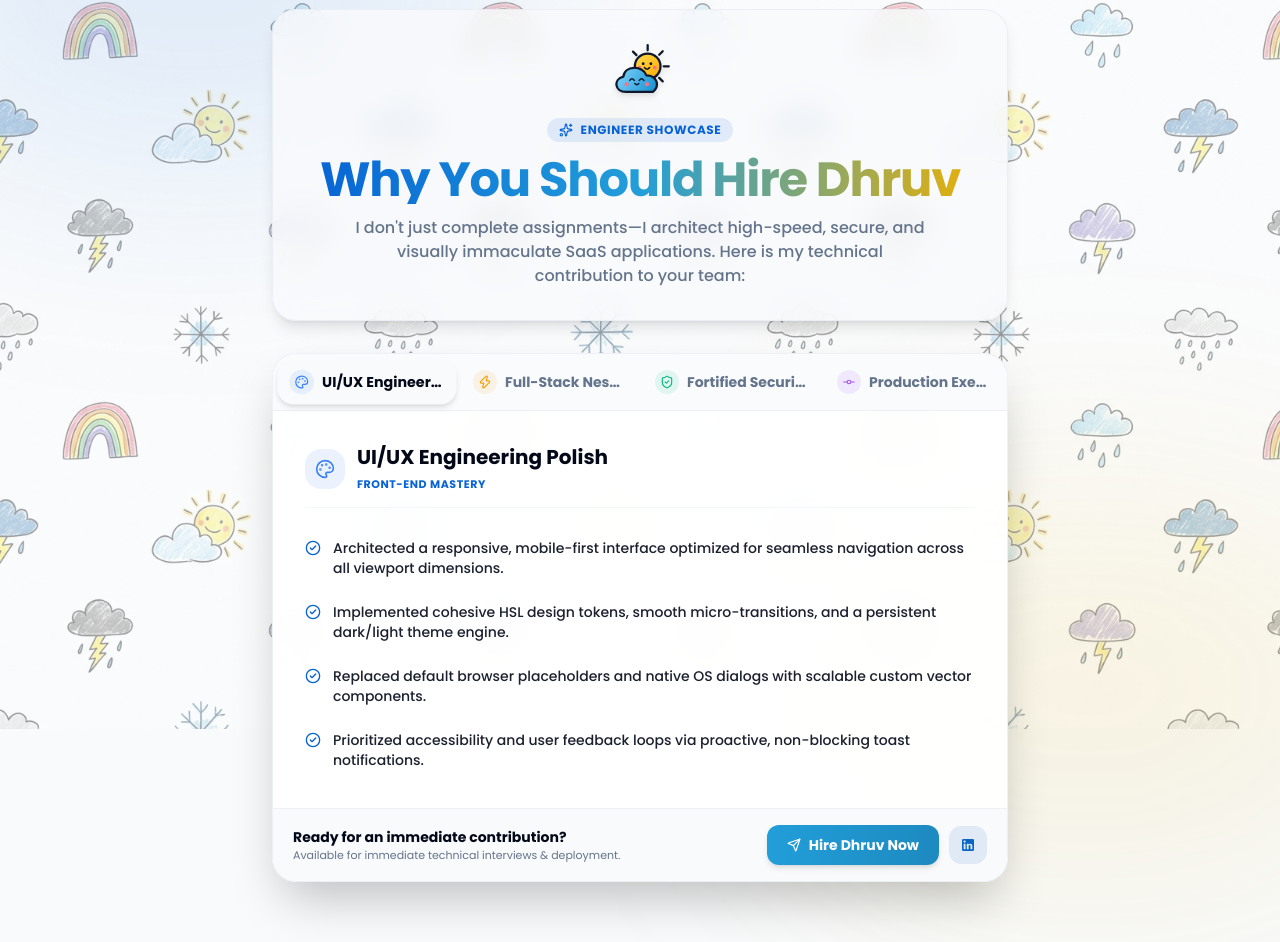
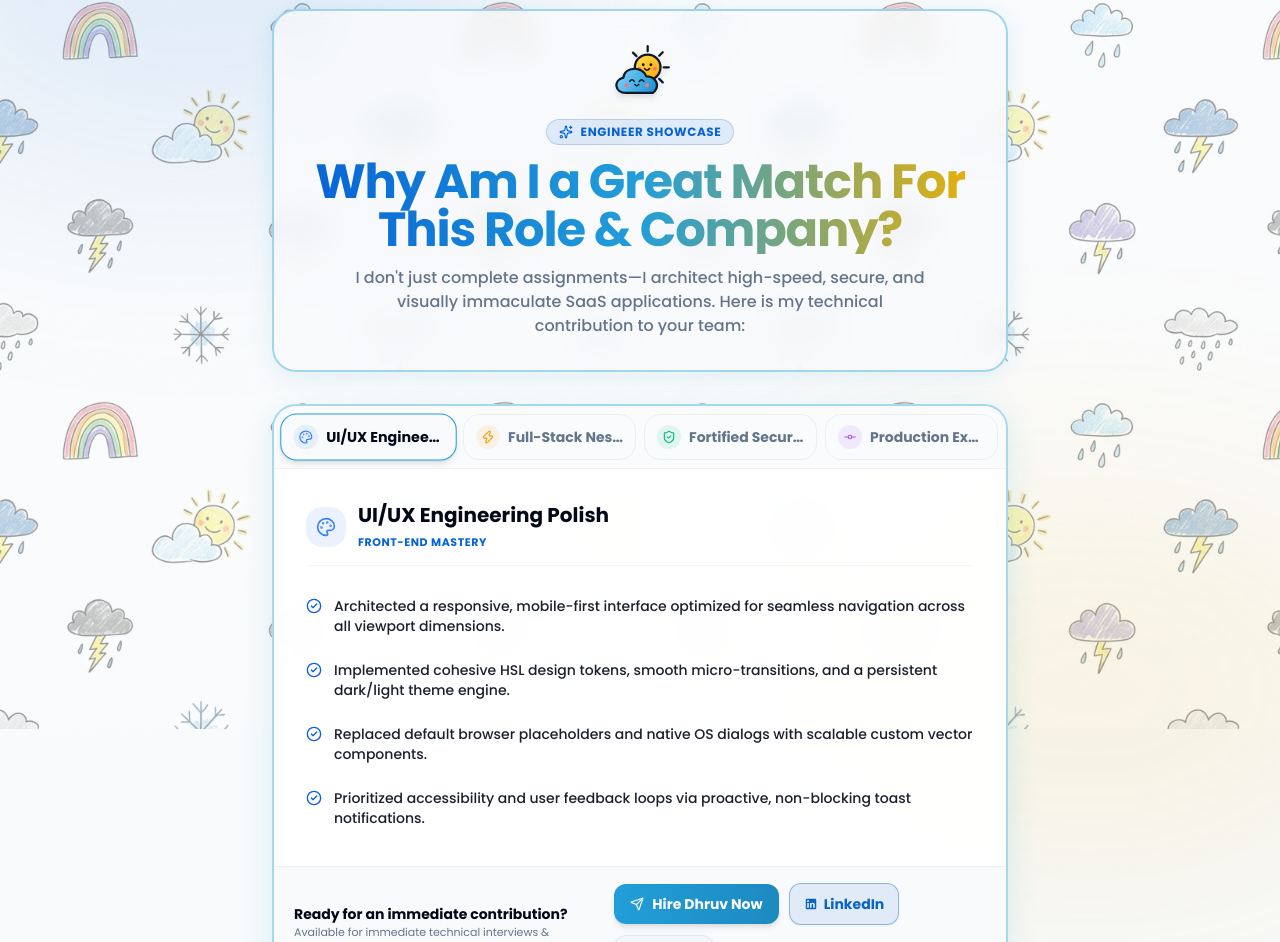
Before and after one commit to dhruvdaberao/WeatherGuard, a React (Vite) app in the folder weatherguard/admin/: page /hire-me in a window 1280 px wide. Shown: the part 71-1013 px from the top of the page. Built offline with nearby package versions, Linux system fonts and the light colour scheme; no server answers.

Commit message:
feat: enhance HireMePage with bluish glow borders, explicit pill tab borders, updated engineering match headline, theme toggle pill wrapper, and full LinkedIn and GitHub action buttons

```diff
--- a/weatherguard/admin/src/pages/HireMePage.tsx
+++ b/weatherguard/admin/src/pages/HireMePage.tsx
@@ -70,7 +70,9 @@ export function HireMePage() {
   return (
     <div className="min-h-[100dvh] flex flex-col justify-between bg-background text-foreground relative overflow-x-hidden font-sans">
       <div className="fixed top-3 right-3 sm:top-4 sm:right-4 z-50">
-        <ThemeToggle />
+        <div className="p-1 rounded-full bg-background/80 backdrop-blur-md border border-border/50 shadow-sm flex items-center justify-center">
+          <ThemeToggle />
+        </div>
       </div>
       <div className="fixed top-3 left-3 sm:top-4 sm:left-4 z-50">
         <Link to="/login" className="flex items-center gap-2 text-muted-foreground hover:text-foreground transition-colors px-3 py-1.5 rounded-full bg-background/80 backdrop-blur-md border border-border/50 shadow-sm text-xs sm:text-sm">
@@ -86,27 +88,27 @@ export function HireMePage() {
       </div>
 
       <main className="relative z-10 w-full max-w-3xl mx-auto px-4 py-14 sm:py-20 flex flex-col items-center flex-1 justify-center">
-        {/* Header Title with Frosted Glass Backdrop for Perfect Readability */}
-        <div className="text-center space-y-3 bg-background/85 backdrop-blur-md p-6 sm:p-8 rounded-3xl border border-border/60 shadow-lg mb-6 sm:mb-8 animate-in fade-in slide-in-from-top-6 duration-500 w-full">
+        {/* Header Title with Frosted Glass Backdrop and Bluish Glow Border */}
+        <div className="text-center space-y-3 bg-background/85 backdrop-blur-md p-6 sm:p-8 rounded-3xl border-2 border-[#229ED9]/40 dark:border-[#229ED9]/50 shadow-[0_4px_25px_rgba(34,158,217,0.12)] mb-6 sm:mb-8 animate-in fade-in slide-in-from-top-6 duration-500 w-full">
           <div className="flex justify-center">
             <Logo className="w-14 h-14 sm:w-16 sm:h-16 text-slate-900 dark:text-slate-100 drop-shadow-md transition-transform duration-500 hover:scale-110" />
           </div>
-          <div className="inline-flex items-center gap-2 px-3 py-1 rounded-full bg-primary/10 text-primary text-xs font-bold uppercase tracking-wider">
+          <div className="inline-flex items-center gap-2 px-3 py-1 rounded-full bg-primary/10 text-primary text-xs font-bold uppercase tracking-wider border border-primary/20">
             <Sparkles className="w-3.5 h-3.5" /> Engineer Showcase
           </div>
           <h1 className="text-2xl sm:text-4xl md:text-5xl font-extrabold tracking-tight bg-gradient-to-r from-primary via-[#229ED9] to-secondary bg-clip-text text-transparent">
-            Why You Should Hire Dhruv
+            Why Am I a Great Match For This Role & Company?
           </h1>
           <p className="text-xs sm:text-sm md:text-base text-muted-foreground max-w-xl mx-auto leading-relaxed font-medium">
             I don't just complete assignments—I architect high-speed, secure, and visually immaculate SaaS applications. Here is my technical contribution to your team:
           </p>
         </div>
 
-        {/* Interactive Compact Switcher Card */}
-        <div className="w-full bg-card/95 backdrop-blur-xl rounded-3xl border border-border/60 shadow-2xl overflow-hidden animate-in fade-in zoom-in-95 duration-500">
+        {/* Interactive Compact Switcher Card with Bluish Glow Border */}
+        <div className="w-full bg-card/95 backdrop-blur-xl rounded-3xl border-2 border-[#229ED9]/40 dark:border-[#229ED9]/50 shadow-[0_8px_30px_rgba(34,158,217,0.15)] overflow-hidden animate-in fade-in zoom-in-95 duration-500">
 
-          {/* Tab Navigation */}
-          <div className="grid grid-cols-2 sm:grid-cols-4 border-b border-border/50 bg-muted/40 p-1.5 gap-1.5">
+          {/* Tab Navigation with Explicit Pill Borders */}
+          <div className="grid grid-cols-2 sm:grid-cols-4 border-b border-border/50 bg-muted/40 p-2 gap-2">
             {CATEGORIES.map(cat => {
               const Icon = cat.icon;
               const isActive = activeTab === cat.id;
@@ -114,10 +116,10 @@ export function HireMePage() {
                 <button
                   key={cat.id}
                   onClick={() => setActiveTab(cat.id)}
-                  className={`flex items-center justify-center sm:justify-start gap-2 px-3 py-2.5 rounded-2xl text-xs sm:text-sm font-bold transition-all duration-200 ${
+                  className={`flex items-center justify-center sm:justify-start gap-2 px-3 py-2.5 rounded-2xl text-xs sm:text-sm font-bold transition-all duration-200 border ${
                     isActive
-                      ? 'bg-background text-foreground shadow-md scale-[1.02]'
-                      : 'text-muted-foreground hover:text-foreground hover:bg-background/50'
+                      ? 'bg-background text-foreground border-[#229ED9] shadow-md scale-[1.02]'
+                      : 'border-border/60 text-muted-foreground hover:text-foreground hover:bg-background/50 hover:border-border'
                   }`}
                 >
                   <div className={`w-6 h-6 rounded-lg flex items-center justify-center shrink-0 ${cat.bgColor}`}>
@@ -160,23 +162,34 @@ export function HireMePage() {
               <div className="text-[11px] text-muted-foreground">Available for immediate technical interviews & deployment.</div>
             </div>
 
-            <div className="flex items-center gap-2.5 w-full sm:w-auto">
+            <div className="flex flex-wrap items-center gap-2.5 w-full sm:w-auto">
               <a
                 href="mailto:dhruvdaberao777@gmail.com?subject=Interview%20Invitation%20-%20AI47Labs"
-                className="flex-1 sm:flex-initial inline-flex items-center justify-center gap-2 px-5 py-2.5 rounded-xl bg-gradient-to-r from-[#229ED9] to-[#1d8ac0] text-white font-bold text-xs sm:text-sm shadow-md hover:shadow-lg transition-all active:scale-95"
+                className="flex-1 sm:flex-initial inline-flex items-center justify-center gap-2 px-4 py-2.5 rounded-xl bg-gradient-to-r from-[#229ED9] to-[#1d8ac0] text-white font-bold text-xs sm:text-sm shadow-md hover:shadow-lg transition-all active:scale-95"
               >
-                <Send className="w-3.5 h-3.5" /> Hire Dhruv Now
+                <Send className="w-3.5 h-3.5 shrink-0" /> Hire Dhruv Now
               </a>
               <a
                 href="https://linkedin.com/in/dhruvdaberao"
                 target="_blank"
                 rel="noopener noreferrer"
-                className="inline-flex items-center justify-center p-2.5 rounded-xl border border-border bg-[#0A66C2]/10 hover:bg-[#0A66C2]/20 transition-colors text-[#0A66C2] font-semibold"
-                title="LinkedIn Profile"
+                className="inline-flex items-center justify-center gap-1.5 px-3.5 py-2.5 rounded-xl border border-[#0A66C2]/40 bg-[#0A66C2]/10 hover:bg-[#0A66C2]/20 transition-colors text-[#0A66C2] font-bold text-xs sm:text-sm shadow-sm"
               >
-                <svg className="w-4 h-4 fill-current" viewBox="0 0 24 24">
+                <svg className="w-3.5 h-3.5 fill-current shrink-0" viewBox="0 0 24 24">
                   <path d="M19 3a2 2 0 0 1 2 2v14a2 2 0 0 1-2 2H5a2 2 0 0 1-2-2V5a2 2 0 0 1 2-2h14m-.5 15.5v-5.3a3.26 3.26 0 0 0-3.26-3.26c-.85 0-1.84.52-2.28 1.3v-1.11h-2.79v8.37h2.79v-4.93c0-.77.62-1.4 1.39-1.4a1.4 1.4 0 0 1 1.4 1.4v4.93h2.75M6.88 8.56a1.68 1.68 0 0 0 1.68-1.68c0-.93-.75-1.69-1.68-1.69a1.69 1.69 0 0 0-1.69 1.69c0 .93.76 1.68 1.69 1.68m1.39 9.94v-8.37H5.5v8.37h2.77z"/>
                 </svg>
+                <span>LinkedIn</span>
+              </a>
+              <a
+                href="https://github.com/dhruvdaberao/WeatherGuard"
+                target="_blank"
+                rel="noopener noreferrer"
+                className="inline-flex items-center justify-center gap-1.5 px-3.5 py-2.5 rounded-xl border border-border bg-muted/60 hover:bg-muted transition-colors text-foreground font-bold text-xs sm:text-sm shadow-sm"
+              >
+                <svg className="w-3.5 h-3.5 fill-current shrink-0" viewBox="0 0 24 24">
+                  <path fillRule="evenodd" clipRule="evenodd" d="M12 2C6.477 2 2 6.484 2 12.017c0 4.425 2.865 8.18 6.839 9.504.5.092.682-.217.682-.483 0-.237-.008-.868-.013-1.703-2.782.605-3.369-1.343-3.369-1.343-.454-1.158-1.11-1.466-1.11-1.466-.908-.62.069-.608.069-.608 1.003.07 1.53 1.032 1.53 1.032.892 1.53 2.341 1.088 2.91.832.092-.647.35-1.088.636-1.338-2.22-.253-4.555-1.113-4.555-4.951 0-1.093.39-1.988 1.029-2.688-.103-.253-.446-1.272.098-2.65 0 0 .84-.27 2.75 1.026A9.564 9.564 0 0 1 12 6.844c.85.004 1.705.115 2.504.337 1.909-1.296 2.747-1.027 2.747-1.027.546 1.379.202 2.398.1 2.651.64.7 1.028 1.595 1.028 2.688 0 3.848-2.339 4.695-4.566 4.943.359.309.678.92.678 1.855 0 1.338-.012 2.419-.012 2.747 0 .268.18.58.688.482A10.019 10.019 0 0 0 22 12.017C22 6.484 17.522 2 12 2z"/>
+                </svg>
+                <span>GitHub</span>
               </a>
             </div>
           </div>
```
